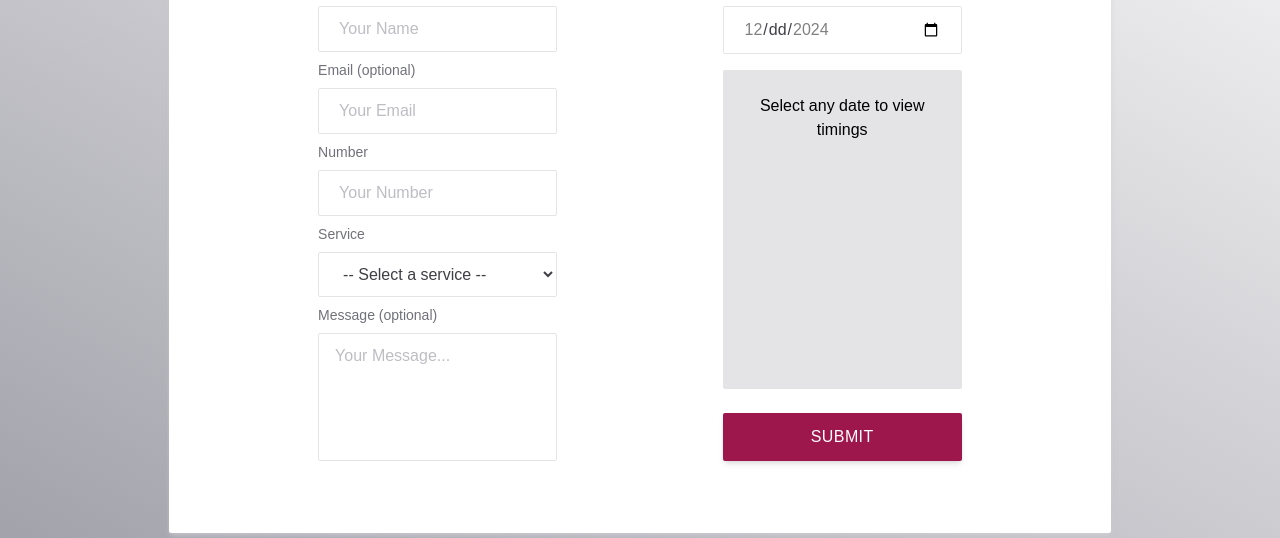
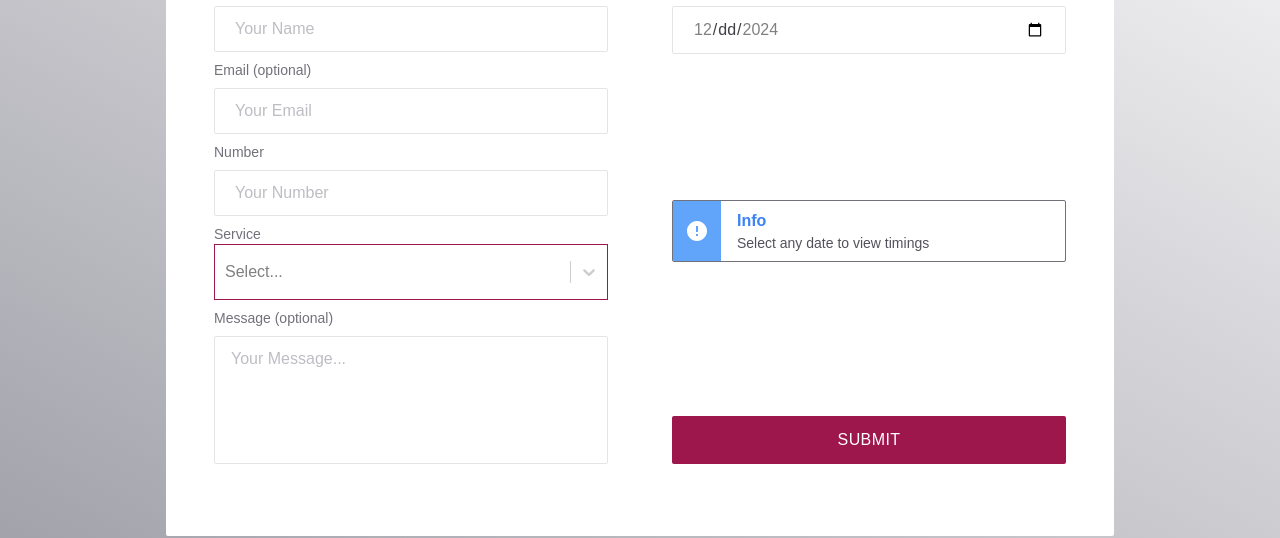
Before and after one commit to ajayrobin1/beauty-saloon-app, a Next.js app: page /booking in a window 1280 px wide. Shown: the part 926-1464 px from the top of the page. Built offline with nearby package versions, Linux system fonts and the light colour scheme.

Commit message:
added 404 pages

```diff
--- a/src/app/booking/page.js
+++ b/src/app/booking/page.js
@@ -5,25 +5,32 @@ import Hero from "../components/Hero";
 import Input from "../components/Input";
 import TextArea from "../components/TextArea";
 
+import Select from "react-select";
+
 const services=[
   {
-    id:'1',
-    title:'Bridal',
+    value:'1',
+    label:'Bridal',
     imgSrc: 'https://plus.unsplash.com/premium_photo-1661456395657-049a92e01522?q=80&w=480&auto=format&fit=crop&ixlib=rb-4.0.3&ixid=M3wxMjA3fDB8MHxwaG90by1wYWdlfHx8fGVufDB8fHx8fA%3D%3D',
   },
   {
-    id:'2',
-    title:'Face treatment',
+    value:'2',
+    label:'Face treatment',
     imgSrc: 'https://images.pexels.com/photos/3212164/pexels-photo-3212164.jpeg?q=80&w=480&auto=format&fit=crop&ixlib=rb-4.0.3&ixid=M3wxMjA3fDB8MHxwaG90by1wYWdlfHx8fGVufDB8fHx8fA%3D%3D',
   },
   {
-    id:'3',
-    title:'Manicure and pedicure',
+    value:'3',
+    label:'Manicure',
     imgSrc: 'https://images.pexels.com/photos/3997391/pexels-photo-3997391.jpeg?q=80&w=480&auto=format&fit=crop&ixlib=rb-4.0.3&ixid=M3wxMjA3fDB8MHxwaG90by1wYWdlfHx8fGVufDB8fHx8fA%3D%3D',
   },
   {
-    id:'4',
-    title:'Hairstyle',
+    value:'4',
+    label:'Pedicure',
+    imgSrc: 'https://images.pexels.com/photos/3997391/pexels-photo-3997391.jpeg?q=80&w=480&auto=format&fit=crop&ixlib=rb-4.0.3&ixid=M3wxMjA3fDB8MHxwaG90by1wYWdlfHx8fGVufDB8fHx8fA%3D%3D',
+  },
+  {
+    value:'5',
+    label:'Hairstyle',
     imgSrc: 'https://images.pexels.com/photos/6628700/pexels-photo-6628700.jpeg?q=80&w=480&auto=format&fit=crop&ixlib=rb-4.0.3&ixid=M3wxMjA3fDB8MHxwaG90by1wYWdlfHx8fGVufDB8fHx8fA%3D%3D',
   }
 ]
@@ -54,8 +61,12 @@ const timings = [
 
 const scheduleList = [
   {
-    id: '0',
-    timeId: 'B01',
+    timeId: 'B02',
+    date: 1734134400000,
+  },
+
+  {
+    timeId: 'B03',
     date: 1734134400000,
   }
 ]
@@ -68,9 +79,10 @@ export default function Booking() {
   const [name, setName] = useState('')
   const [email, setEmail] = useState('')
   const [number, setNumber] = useState('')
-  const [serviceId, setServiceId] = useState('')
+  const [selectedServices, setSelectedServices] = useState([])
   const [userMessage, setUserMessage] = useState('')
-  const [scheduleId, setScheduleId] = useState('')
+  const [availableTiminings, setAvailableTiminings] = useState([])
+  const [schedule, setSchedule] = useState({})
 
   const validateNumber = (inputNumber) => {
     const number = inputNumber.replace(/ /g,'');
@@ -93,9 +105,45 @@ export default function Booking() {
     return hours + ":" + minutes + ':' + period;
 }
 
+const handleSelectionChange = (selectionList) =>{
+  const arraySelection = selectionList.map((item) => {
+    return(item.title)
+  })
+  setSelectedServices(arraySelection);
+    // (Array.from())
+}
+
+const handleScheduleChange = (e) => {
+  e.preventDefault();
+  setSchedule(
+    {
+      'id': e.target.value,
+     'startTime': e.target.dataset.start,
+     'endTime': e.target.dataset.end,
+    }
+  )
+}
+
+const handleDateChange = (e) => {
+  e.preventDefault();
+  setSchedule({});
+  setBookingDate(Date.parse(e.target.value));
+  scheduleList.map(bookedTime => {
+    const updatedTiming = timings.map(timings => {
+      return({
+        available : (bookedTime.timeId === timings.id && bookedTime.date === bookingDate)? false : true,
+        id: timings.id,
+        startTime: timings.startTime,
+        endTime: timings.endTime,
+      })
+    })
+    setAvailableTiminings(updatedTiming)
+  })
+}
+
 const handleSubmit = (e) => {
       e.preventDefault()
-      if(name && scheduleId){
+      if(name && schedule){
         const cleanNumber = validateNumber(number)
         if(isNaN(cleanNumber))
           console.log("Please eneter a valid number")
@@ -105,9 +153,10 @@ export default function Booking() {
             'name': name.trim(),
             'email': email.trim(),
             'number': cleanNumber,
-            'service-id': serviceId,
-            'user-message': userMessage.trim(),
-            'schedule-id': scheduleId
+            'services': selectedServices,
+            'message': userMessage.trim(),
+            'schedule': schedule,
+            'date': bookingDate,
           }
           console.log(file)
         }
@@ -126,46 +175,35 @@ export default function Booking() {
           Book An Appointment
         </h2>
       </Hero>
-        <div className="text-center  p-3 py-6 bg-gradient-to-bl from-gray-100 to-gray-400">
+      <div className="text-center px-2 py-6 bg-gradient-to-bl from-gray-100 to-gray-400">
         <form onSubmit={handleSubmit}>
-
-          <div className="p-4 py-6  mx-auto md:w-3/4 md:flex md:flex-row md:justify-evenly bg-white rounded-sm shadow-md dark:bg-gray-50 shadow-gray-300/50 overflow-hidden  dark:shadow-gray-500">
-
-         <div className="text-left w-full md:w-1/3 md:px-8 md:py-12">
-
+          <div className="p-4 py-6  mx-auto lg:w-3/4  md:flex md:flex-row md:justify-center bg-white rounded-sm dark:bg-gray-50 overflow-hidden ">
+            <div className="text-left w-full md:w-full md:px-8 md:py-12">
               <label htmlFor="name" className="block pt-2 text-sm text-gray-500 dark:text-gray-600">Name</label>
               <Input type="text" required={true} placeholder="Your Name" onChange={(e) => setName(e.target.value)} />
 
-    <label htmlFor="email"
-
-    className="block  pt-2 text-sm text-gray-500 dark:text-gray-600">Email (optional)</label>
-
+              <label htmlFor="email" className="block  pt-2 text-sm text-gray-500 dark:text-gray-600">Email (optional)</label>
               <Input type="email" placeholder="Your Email" onChange={(e) => setEmail(e.target.value)} />
 
               <label htmlFor="number" className="block  pt-2 text-sm text-gray-500 dark:text-gray-600">Number</label>
-
               <Input type="text" placeholder="Your Number" required={true} onChange={(e) => setNumber(e.target.value)} />
 
-<label htmlFor="service" className="block  pt-2 text-sm text-gray-500 dark:text-gray-600">Service</label>
-
-<select required={true} onChange={(e) => setServiceId(e.target.value)} defaultValue={"placeholder"} className="block  border  mt-2 w-full placeholder-gray-400/70 dark:placeholder-gray-500 rounded-sm bg-white px-5 py-3 text-gray-700 focus:outline-none focus:ring focus:ring-pink-400 focus:ring-opacity-40 dark:border-pink-900 dark:bg-gray-50" >
-<option disabled={true} value={"placeholder"} hidden={true} className="p-3">
- -- Select a service --
-</option>
-{ services.map(item => {
-  return(<option value={item.id} key={item.id} className="p-3" >
-    {item.title}
-  </option>)
-})
-}
-</select>
+              <label htmlFor="" className="block  pt-2 text-sm text-gray-500 dark:text-gray-600">Service</label>
+              <Select
+                  // className="border  mt-2 w-full placeholder-gray-400/70 dark:placeholder-gray-400/70 rounded-sm bg-white px-5 py-2.5 text-gray-700 focus:border-pink-400 focus:outline-none focus:ring focus:ring-pink-400 focus:ring-opacity-40 dark:border-pink-900 dark:bg-gray-50 dark:text-gray-900"
+                options={services}
+                onChange={handleSelectionChange}
+                required={true}
+                isMulti={true}
+                classNamePrefix="react-select"
+                className="text-black border py-2 border-pink-800"
+              />
 
               <label htmlFor="Description" className="block pt-2 text-sm text-gray-500 dark:text-gray-600">Message (optional)</label>
               <TextArea placeholder="Your Message..." onChange={(e) => setUserMessage(e.target.value)} />
+
             </div>
-
-    <div className="md:flex md:flex-col md:justify-between text-left w-full md:w-1/3 md:px-8 md:py-12">
-
+            <div className="md:flex md:flex-col md:justify-between text-left w-full md:w-full md:px-8 md:py-12">
               <div>
                 <label htmlFor="booking-date" className="block  pt-2 text-sm text-gray-500 dark:text-gray-600">Date</label>
                   <Input
@@ -175,49 +213,50 @@ export default function Booking() {
                     max={new Date(new Date().setDate(new Date().getDate()+10)).toJSON().slice(0, 10)}
                     name="booking-date"
                     placeholder={'Prefered booking date'}
-          onChange={(e)=> setBookingDate(Date.parse(e.target.value))}// yyy-mm-dd
+                    onChange={handleDateChange}// yyy-mm-dd
                     required={true}
                     />
                 </div>
-
-
-
                 {bookingDate?
                 <div className="flex md:flex-row md:flex-wrap flex-col pt-4 justify-start gap-4">
-      {timings.map((item)=>{
-        return(
-          <div className="w-full"
-          key={item.id}
-          >
+                    {availableTiminings.map((item)=>{ return(
+                    <div className="w-full" key={item.id} >
                       <input
-            onChange={(e) => setScheduleId(e.target.value)
-            }
-            checked={scheduleId === item.id}
-            type="radio" id={item.id} name={item.id} value={item.id} className="hidden peer" disabled={!item.available} />
-
+                      onChange={handleScheduleChange}
+                      required={true}
+                      checked={schedule.id === item.id}
+                      type="radio" id={item.id}
+                      data-start={item.startTime}
+                      data-end={item.endTime}
+                      name={item.id} value={item.id} className="hidden peer" disabled={!item.available} />
                       <label htmlFor={item.id} className={`w-100 rounded-sm duration-300 p-2 ${item.available?'cursor-pointer hover:bg-gray-200':'cursor-not-allowed'} block border border-gray-500 peer-checked:bg-gray-200 peer-checked:border-2 peer-checked:cursor-default peer-checked:border-green-500`}>
                         <h3 className="p-1 text-sm font-semibold text-gray-800 dark:text-black">
                           {msToTime(item.startTime)} - {msToTime(item.endTime)}
-          <span className={`mx-4 p-1 px-3 text-xs text-gray-800 uppercase bg-blue-200 rounded-full ${item.available?(scheduleId === item.id)?'dark:bg-green-300':'dark:bg-blue-300':'dark:bg-gray-300'} dark:text-gray-900`}>{item.available?(scheduleId === item.id)?'Selected':'Available':'Booked'}</span>
+                          <span className={`mx-4 p-1 px-3 text-xs text-gray-800 uppercase bg-blue-200 rounded-full ${item.available?(schedule.id === item.id)?'dark:bg-green-300':'dark:bg-blue-300':'dark:bg-gray-300'} dark:text-gray-800`}>{item.available?(schedule.id === item.id)?'Selected':'Available':'Booked'}</span>
                         </h3>
                         <p className="text-left p-1 text-black">
-          { new Date(bookingDate).toDateString()}
+                          {new Date(bookingDate).toDateString()}
                         </p>
                       </label>
+                    </div>)})}
+                  </div>:
+                  <div className="mt-4 flex w-full overflow-hidden bg-white border border-gray-500  rounded-sm dark:bg-gray-50">
+                    <div className="flex items-center justify-center w-12 bg-blue-400">
+                        <svg className="w-6 h-6 text-white fill-current" viewBox="0 0 40 40" xmlns="http://www.w3.org/2000/svg">
+                            <path d="M20 3.33331C10.8 3.33331 3.33337 10.8 3.33337 20C3.33337 29.2 10.8 36.6666 20 36.6666C29.2 36.6666 36.6667 29.2 36.6667 20C36.6667 10.8 29.2 3.33331 20 3.33331ZM21.6667 28.3333H18.3334V25H21.6667V28.3333ZM21.6667 21.6666H18.3334V11.6666H21.6667V21.6666Z" />
+                        </svg>
                     </div>
-    // <button key={item.id} className={`rounded-sm duration-300 px-6 py-3 bg-white rounded-md border ${item.available?'border-green-500 dark:hover:bg-gray-200 hover:bg-gray-100 dark:bg-white':'border-red-500 cursor-not-allowed dark:bg-gray-100'}`}>
-    // </button>
-  )
-})
-}
-</div>:
-<div className="text-center p-2 bg-gray-200 rounded-sm md:grow md:p-6 mt-4 text-black">
-  Select any date to view timings
+
+                    <div className="px-4 py-2 -mx-3">
+                        <div className="mx-3">
+                            <span className="font-semibold text-blue-500 dark:text-blue-400">Info</span>
+                            <p className="text-sm text-gray-600 dark:text-gray-900">Select any date to view timings</p>
+                        </div>
+                    </div>
                   </div>
                   }
-  <Button disabled={true} type="submit" className={'w-full md:mb-0 mt-6'} onClick={handleSubmit}>Submit</Button>
+                  <Button type="submit" className={'w-full md:mb-0 mt-6'} onClick={handleSubmit}>Submit</Button>
                 </div>
-
               </div>
             </form>
       </div>
--- a/src/app/components/Button.js
+++ b/src/app/components/Button.js
@@ -3,13 +3,13 @@ import Link from "next/link";
 export default function Button({children, className, onClick, type, href, disabled}) {
     if(href)
         return(
-            <Link href={href} type={type} className={className + " mx-auto block max-w-fit select-none my-3 shadow-md px-6 py-3 font-medium tracking-wide text-white uppercase transition-colors duration-300 transform bg-pink-800 rounded-sm hover:bg-pink-800 focus:outline-none focus:ring focus:ring-pink-300 focus:ring-opacity-80"}>
+            <Link href={href} type={type} className={className + " mx-auto block max-w-fit select-none my-3 px-6 py-3 font-medium tracking-wide text-white uppercase transition-colors duration-300 transform bg-pink-800 rounded-sm hover:bg-pink-800 focus:outline-none focus:ring focus:ring-pink-300 focus:ring-opacity-80"}>
                 {children}
             </Link>
     )
     else
     return (
-        <button disabled={disabled} onClick={onClick} type={type} className={className + " select-none my-3 shadow-md px-6 py-3 font-medium tracking-wide text-white uppercase transition-colors duration-300 transform bg-pink-800 rounded-sm hover:bg-pink-800 focus:outline-none focus:ring focus:ring-pink-300 focus:ring-opacity-80"}>
+        <button disabled={disabled} onClick={onClick} type={type} className={className + " select-none my-3 px-6 py-3 font-medium tracking-wide text-white uppercase transition-colors duration-300 transform bg-pink-800 rounded-sm hover:bg-pink-800 focus:outline-none focus:ring focus:ring-pink-300 focus:ring-opacity-80"}>
             {children}
         </button>
 
--- a/src/app/components/Card.js
+++ b/src/app/components/Card.js
@@ -2,7 +2,7 @@ import Link from "next/link";
 
 export default function Card({imgSrc, title, id}) {
     return (
-  <div key={id} className="border border-gray-400 flex flex-col items-center justify-center w-full max-w-sm mx-auto rounded-sm shadow-md">
+  <div key={id} className="border border-gray-400 flex flex-col items-center justify-center w-full max-w-sm mx-auto rounded-sm">
     <div className="relative w-full h-64 bg-gray-300 bg-center bg-cover" style={{'backgroundImage': `url(${imgSrc})`}}>
     <Link className="block w-full h-full bg-dark"
     href={`/services/${encodeURIComponent(title.toLowerCase())}`} >
--- a/src/app/components/Hero.js
+++ b/src/app/components/Hero.js
@@ -5,9 +5,9 @@ export default function Hero({children, imgSrc}) {
     style={{
       backgroundImage:`linear-gradient(to top,
       rgba(0,0,0,0.9),
-      rgba(0,0,0,0.3),
-      rgba(0,0,0,0),
-      rgba(0,0,0,0.3),
+      rgba(0,0,0,0.4),
+      rgba(0,0,0,0.1),
+      rgba(0,0,0,0.4),
       rgba(0,0,0,0.9)
 
       ), url('${imgSrc}')`,
--- a/src/app/contact/page.js
+++ b/src/app/contact/page.js
@@ -14,13 +14,13 @@ export default function Contact() {
     <div className="container p-6 mx-auto">
         <div className="md:flex  md:-mx-6 md:justify-evenly">
             <div className="md:w-1/2 mx-1">
-                <div className="w-full px-8 py-10 mx-auto overflow-hidden bg-white rounded-sm shadow-sm dark:bg-gray-50 lg:max-w-xl shadow-gray-300/50 dark:shadow-gray-300/50">
+                <div className="w-full px-8 py-10 mx-auto overflow-hidden bg-white rounded-sm dark:bg-gray-50 lg:max-w-xl">
                     <h1 className="text-lg font-medium text-gray-700">What do you want to ask</h1>
                     <ContactForm />
                 </div>
             </div>
             <div className="mt-10 md:mt-0 md:w-1/2 mx-1">
-            <div className="w-full px-8 py-10 mx-auto overflow-hidden bg-white rounded-sm shadow-sm dark:bg-gray-50 lg:max-w-xl shadow-gray-300/50 dark:shadow-gray-300/50">
+            <div className="w-full px-8 py-10 mx-auto overflow-hidden bg-white rounded-sm dark:bg-gray-50 lg:max-w-xl">
                 <h1 className="text-2xl font-semibold text-gray-800 dark:text-900 md:text-xl">
                     Contact us for more info
                 </h1>
--- a/src/app/globals.css
+++ b/src/app/globals.css
@@ -51,3 +51,10 @@ select:invalid { color: rgb(190, 190, 190); }
 .hero-container{
 height: 50vh;
 }
+
+.react-select__control{
+  border: none !important;
+  margin: 0px !important;
+  box-shadow: none  !important;
+  background: none !important;
+}
```
Also changed, not shown: package.json (+7 -4 lines), src/app/components/BackButton.js (added, +14 -0 lines), src/app/not-found.js (added, +27 -0 lines), src/app/page.js (+7 -7 lines), src/app/services/[slug]/page.js (+7 -1 lines), 1 other file (tests, documents, lock files or other folders). Lines whose indentation alone changed are shown as unchanged.
